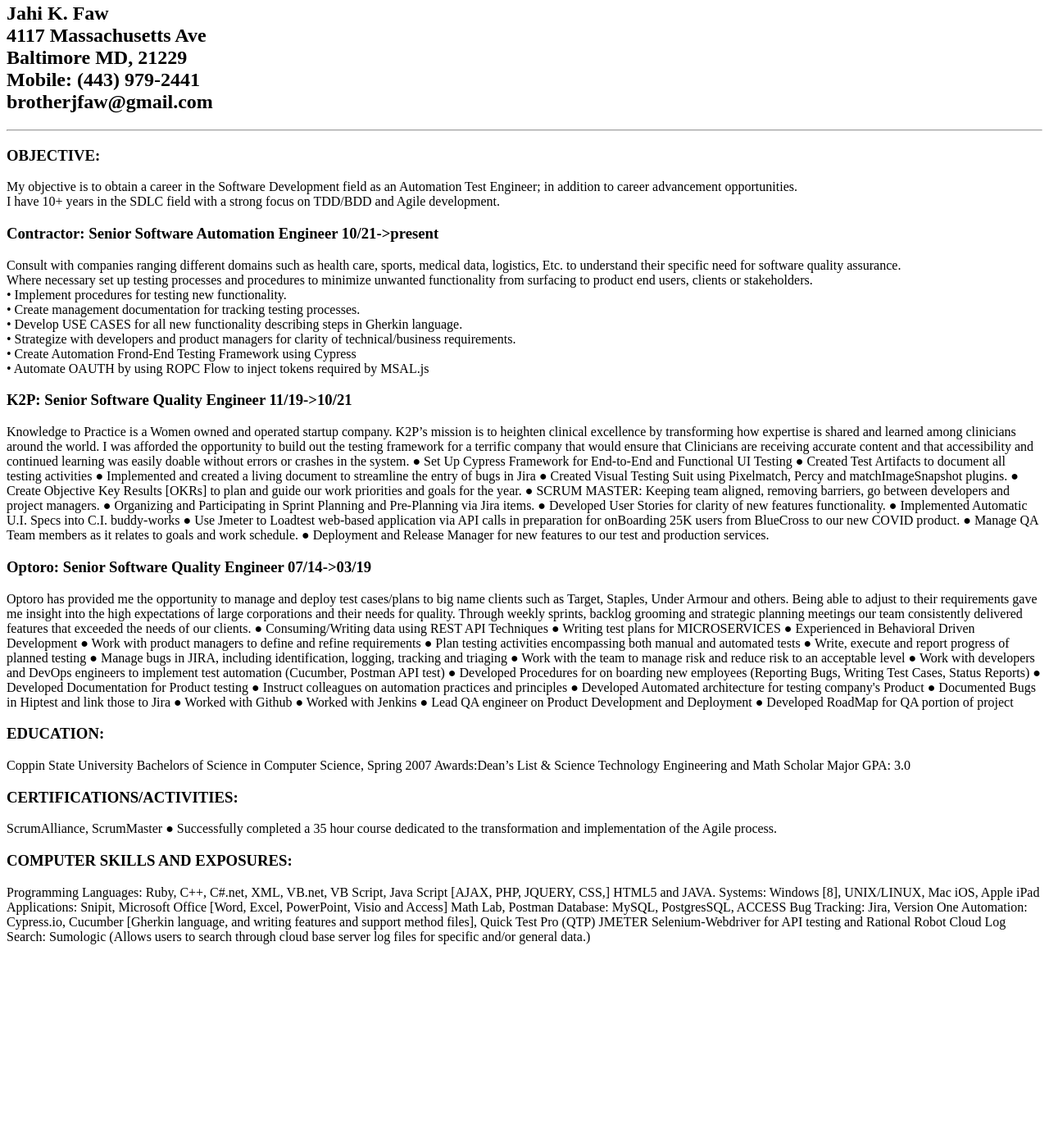
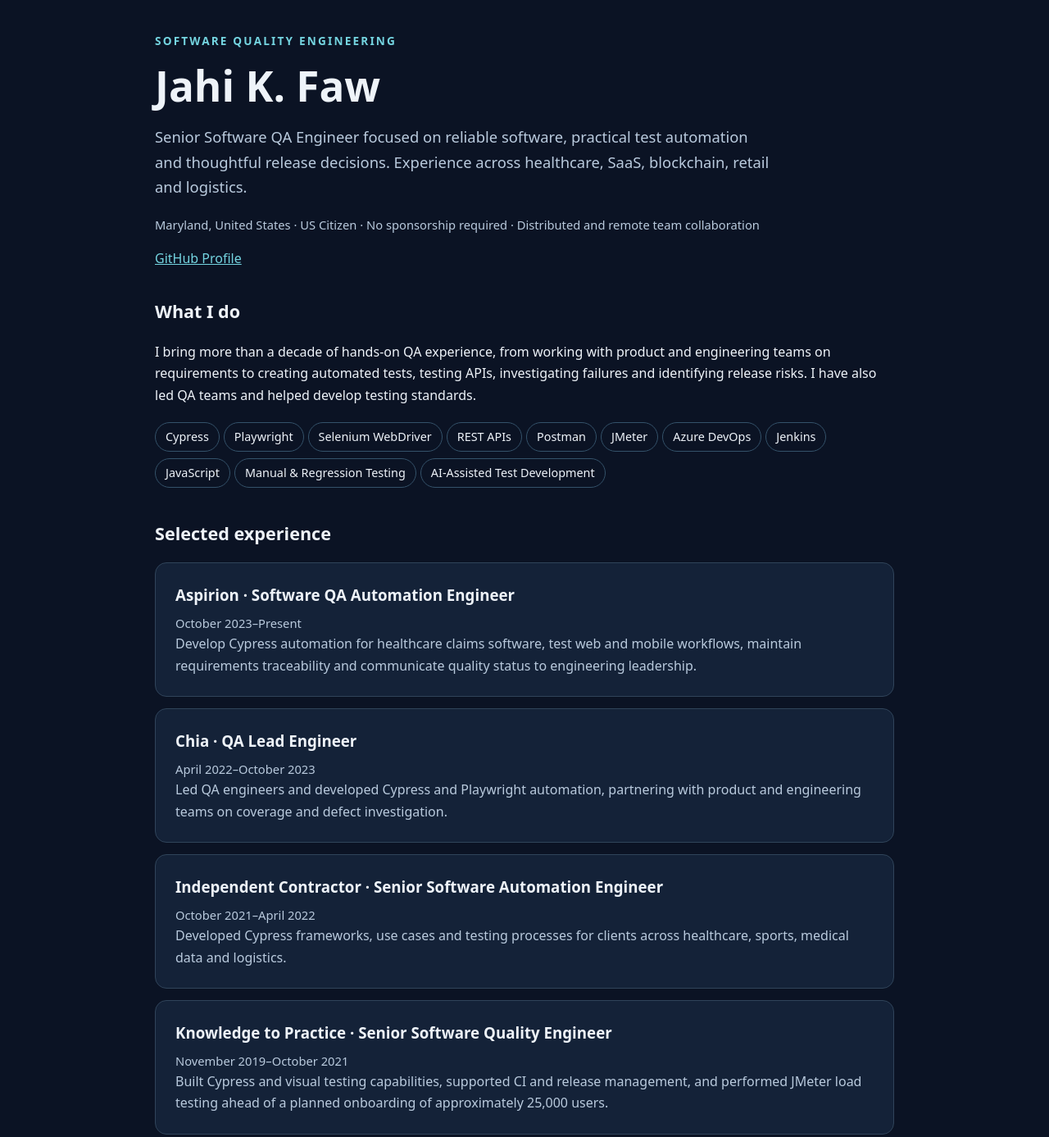
Before and after one commit to brotherjfaw/portfolio, a plain HTML site: page index.html in a window 1280 px wide. Shown: the part 17-1404 px from the top of the page at 82% size. Before the commit the page ends 1185 px from the top, so only its background shows below. Drawn offline with Linux system fonts and the light colour scheme.

Commit message:
Modernize QA portfolio and remove outdated personal details

```diff
--- a/index.html
+++ b/index.html
@@ -1,114 +1,44 @@
-<!DOCTYPE html>
-<html>
+<!doctype html>
+<html lang="en">
 <head>
-<title>Jahi Faw Resume</title>
-
-<body>
-<h2>Jahi K. Faw<br>
-    4117 Massachusetts Ave<br/>
-    Baltimore MD, 21229<br/>
-    Mobile: (443) 979-2441<br/>
-    brotherjfaw@gmail.com<br/>
-</h2>
-<hr/>
-
-<h3>OBJECTIVE:</h3>
-<p>My objective is to obtain a career in the Software Development field as an Automation Test Engineer;
-    in addition to career advancement opportunities. <br/>
-    I have 10+ years in the SDLC field with a strong focus on TDD/BDD and Agile development.
-</p>
-
-<h3>Contractor:  Senior Software Automation Engineer                                  10/21->present</h3>
-<p>Consult with companies ranging different domains such as health care, sports, medical data, logistics,
-	Etc. to understand their specific need for software quality assurance.<br/>
-    Where necessary set up testing processes and procedures to minimize unwanted functionality from surfacing to product end users,
-clients or stakeholders.<br/>
-
-•	Implement procedures for testing new functionality.<br/>
-•	Create management documentation for tracking testing processes.<br/>
-•	Develop USE CASES for all new functionality describing steps in Gherkin language.<br/>
-•	Strategize with developers and product managers for clarity of technical/business requirements. <br/>
-•	Create Automation Frond-End Testing Framework using Cypress<br/>
-•	Automate OAUTH by using ROPC Flow to inject tokens required by MSAL.js<br/>
-</p>
-
-
-<h3>K2P: Senior Software Quality Engineer						   11/19->10/21</h3>
-<p>Knowledge to Practice is a Women owned and operated startup company. K2P’s mission is to heighten clinical
-    excellence by transforming how expertise is shared and learned among clinicians around the world. I was afforded
-    the opportunity to build out the testing framework for a terrific company that would ensure that Clinicians are
-    receiving accurate content and that accessibility and continued learning was easily doable without errors or
-    crashes in the system.
-
-    ●	Set Up Cypress Framework for End-to-End and Functional UI Testing
-    ●	Created Test Artifacts to document all testing activities
-    ●	Implemented and created a living document to streamline the entry of bugs in Jira
-    ●	Created Visual Testing Suit using Pixelmatch, Percy and matchImageSnapshot plugins.
-    ●	Create Objective Key Results [OKRs] to plan and guide our work priorities and goals for the year.
-    ●	SCRUM MASTER: Keeping team aligned, removing barriers, go between developers and project managers.
-    ●	Organizing and Participating in Sprint Planning and Pre-Planning via Jira items.
-    ●	Developed User Stories for clarity of new features functionality.
-    ●	Implemented Automatic U.I. Specs into C.I. buddy-works
-    ●	Use Jmeter to Loadtest web-based application via API calls in preparation for onBoarding 25K users from BlueCross to our new COVID product.
-    ●	Manage QA Team members as it relates to goals and work schedule.
-    ●	Deployment and Release Manager for new features to our test and production services.
-
-</p>
-
-<h3>Optoro: Senior Software Quality Engineer						   07/14->03/19</h3>
-<p>Optoro has provided me the opportunity to manage and deploy test cases/plans to big name clients such as Target,
-     Staples, Under Armour and others. Being able to adjust to their requirements gave me insight into the high
-     expectations of large corporations and their needs for quality. Through weekly sprints, backlog grooming and
-     strategic planning meetings our team consistently delivered features that exceeded the needs of our clients.
-
-    ●	Consuming/Writing data using REST API Techniques
-    ●	Writing test plans for MICROSERVICES
-    ●	Experienced in Behavioral Driven Development
-    ●	Work with product managers to define and refine requirements
-    ●	Plan testing activities encompassing both manual and automated tests
-    ●	Write, execute and report progress of planned testing
-    ●	Manage bugs in JIRA, including identification, logging, tracking and triaging
-    ●	Work with the team to manage risk and reduce risk to an acceptable level
-    ●	Work with developers and DevOps engineers to implement test automation (Cucumber, Postman API test)
-    ●	Developed Procedures for on boarding new employees (Reporting Bugs, Writing Test Cases, Status Reports)
-    ●	Developed Documentation for Product testing
-    ●	Instruct colleagues on automation practices and principles
-    ●	Developed Automated architecture for testing company's Product
-    ●	Documented Bugs in Hiptest and link those to Jira
-    ●	Worked with Github
-    ●	Worked with Jenkins
-    ●	Lead QA engineer on Product Development and Deployment
-    ●	Developed RoadMap for QA portion of project
-</p>
-
-<h3>EDUCATION:</h3>
-<p>Coppin State University
-    Bachelors of Science in Computer Science, Spring 2007
-        Awards:Dean’s List & Science Technology Engineering and Math Scholar
-        Major GPA: 3.0
-</p>
-
-<h3>CERTIFICATIONS/ACTIVITIES:</h3>
-<p>ScrumAlliance, ScrumMaster
-    ●	Successfully completed a 35 hour course dedicated to the transformation and implementation of the Agile process.
-</p>
-
-<h3>COMPUTER SKILLS AND EXPOSURES:</h3>
-<p>Programming Languages: Ruby, C++, C#.net, XML, VB.net, VB Script, Java Script
-	[AJAX, PHP, JQUERY, CSS,]
-	HTML5 and JAVA.
-	Systems: Windows [8], UNIX/LINUX, Mac iOS, Apple iPad
-Applications: Snipit, Microsoft Office [Word, Excel, PowerPoint, Visio and Access] Math Lab, Postman
-Database: MySQL, PostgresSQL, ACCESS
-Bug Tracking: Jira, Version One
-Automation: Cypress.io, Cucumber [Gherkin language, and writing features and support method files],
-Quick Test Pro (QTP) JMETER Selenium-Webdriver for API testing and Rational Robot
-Cloud Log Search: Sumologic (Allows users to search through cloud base server log files for specific and/or general data.)
-</p>
-
-</body>
-
+<meta charset="utf-8">
+<meta name="viewport" content="width=device-width, initial-scale=1">
+<meta name="description" content="Jahi K. Faw is a Senior Software QA Engineer specializing in Cypress, Playwright, API testing, quality engineering and automation.">
+<title>Jahi K. Faw | Senior Software QA Engineer</title>
+<style>
+:root{color-scheme:dark;--bg:#0b1324;--panel:#142238;--text:#eef3f9;--muted:#b9cadd;--accent:#74d4e0}
+*{box-sizing:border-box}body{margin:0;background:var(--bg);color:var(--text);font:16px/1.65 system-ui,-apple-system,Segoe UI,sans-serif}
+main{max-width:950px;margin:auto;padding:56px 24px 80px}a{color:var(--accent)}
+h1{font-size:clamp(2rem,5vw,3.2rem);line-height:1.12;margin:15px 0}h2{margin-top:0;font-size:1.35rem}
+.lead{font-size:1.15rem;color:var(--muted);max-width:760px}.eyebrow{font-size:.85rem;text-transform:uppercase;letter-spacing:.16em;color:var(--accent);font-weight:700}
+.pill{display:inline-block;border:1px solid #34526a;border-radius:50px;padding:5px 12px;margin:4px 5px 4px 0;font-size:.9rem}
+section{margin-top:34px}.card{border:1px solid #30445a;background:var(--panel);border-radius:14px;padding:24px;margin-top:14px}
+.card h3{margin:0 0 6px}.card p{margin:0;color:var(--muted)}.meta{color:var(--muted);font-size:.92rem}
+.grid{display:grid;grid-template-columns:repeat(auto-fit,minmax(270px,1fr));gap:16px}.grid .card{margin:0}
+footer{border-top:1px solid #30445a;margin-top:42px;padding-top:18px;color:var(--muted)}
+</style>
 </head>
-
-
-</html>
+<body><main>
+<div class="eyebrow">Software Quality Engineering</div>
+<h1>Jahi K. Faw</h1>
+<p class="lead">Senior Software QA Engineer focused on reliable software, practical test automation and thoughtful release decisions. Experience across healthcare, SaaS, blockchain, retail and logistics.</p>
+<p class="meta">Maryland, United States · US Citizen · No sponsorship required · Distributed and remote team collaboration</p>
+<p><a href="https://github.com/brotherjfaw">GitHub Profile</a></p>
+<section><h2>What I do</h2>
+<p>I bring more than a decade of hands-on QA experience, from working with product and engineering teams on requirements to creating automated tests, testing APIs, investigating failures and identifying release risks. I have also led QA teams and helped develop testing standards.</p>
+<div>
+<span class="pill">Cypress</span><span class="pill">Playwright</span><span class="pill">Selenium WebDriver</span><span class="pill">REST APIs</span><span class="pill">Postman</span><span class="pill">JMeter</span><span class="pill">Azure DevOps</span><span class="pill">Jenkins</span><span class="pill">JavaScript</span><span class="pill">Manual &amp; Regression Testing</span><span class="pill">AI-Assisted Test Development</span>
+</div></section>
+<section><h2>Selected experience</h2>
+<div class="card"><h3>Aspirion · Software QA Automation Engineer</h3><p class="meta">October 2023–Present</p><p>Develop Cypress automation for healthcare claims software, test web and mobile workflows, maintain requirements traceability and communicate quality status to engineering leadership.</p></div>
+<div class="card"><h3>Chia · QA Lead Engineer</h3><p class="meta">April 2022–October 2023</p><p>Led QA engineers and developed Cypress and Playwright automation, partnering with product and engineering teams on coverage and defect investigation.</p></div>
+<div class="card"><h3>Independent Contractor · Senior Software Automation Engineer</h3><p class="meta">October 2021–April 2022</p><p>Developed Cypress frameworks, use cases and testing processes for clients across healthcare, sports, medical data and logistics.</p></div>
+<div class="card"><h3>Knowledge to Practice · Senior Software Quality Engineer</h3><p class="meta">November 2019–October 2021</p><p>Built Cypress and visual testing capabilities, supported CI and release management, and performed JMeter load testing ahead of a planned onboarding of approximately 25,000 users.</p></div>
+<div class="card"><h3>Optoro · Senior Software Quality Engineer</h3><p class="meta">July 2014–March 2019</p><p>Led QA planning, API and microservices testing and defect management for enterprise retail solutions supporting major clients.</p></div></section>
+<section><h2>Sample QA code</h2><div class="grid">
+<div class="card"><h3><a href="https://github.com/brotherjfaw/mercari_cypress_test">Cypress UI &amp; API Tests</a></h3><p>Historical demonstration code for end-to-end and API scenarios.</p></div>
+<div class="card"><h3><a href="https://github.com/brotherjfaw/demotest">UI Automation Examples</a></h3><p>Additional Cypress test examples and technical notes.</p></div></div>
+<p class="meta">These repositories use older versions of Cypress and are not presented as current production frameworks.</p></section>
+<section><h2>Education &amp; credentials</h2><p>B.S., Computer Science — Coppin State University<br>Certified ScrumMaster — Scrum Alliance<br>Cypress automation course completion</p></section>
+<footer>Jahi K. Faw · Quality engineering, automation and test strategy · <a href="https://github.com/brotherjfaw">GitHub</a></footer>
+</main></body></html>
```
